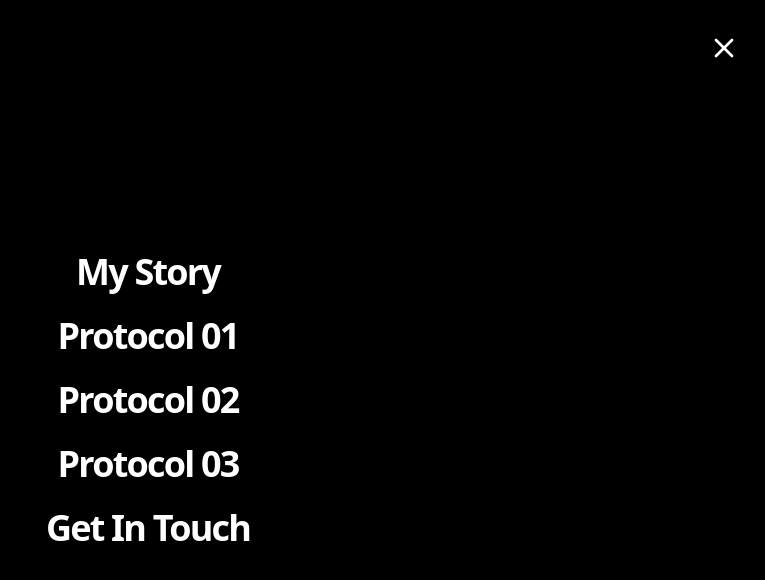
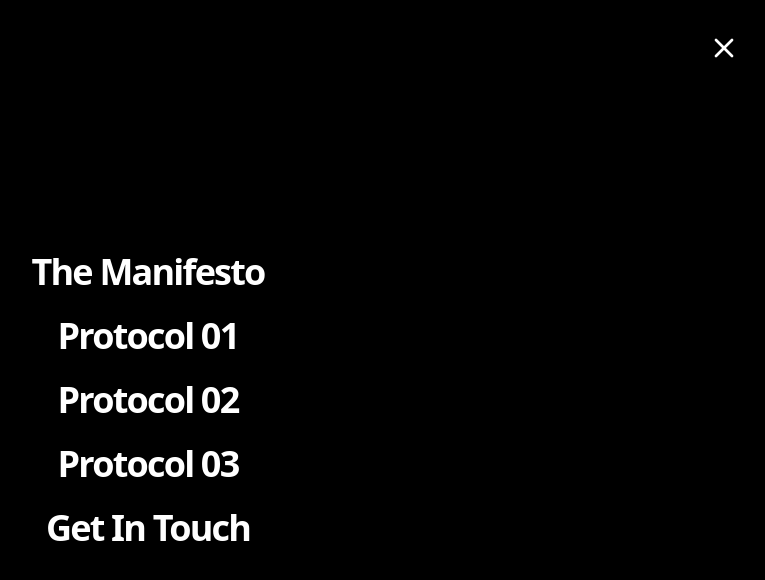
Before and after one commit to izonmi/project-1956, a plain HTML site: page index.html in a window 1280 px wide. Both pictures are taken after a click on the button 1212 px from the left and 52 px from the top of the page. Shown: the whole page, without its empty margins (492-1257 px from the left). Drawn offline with nearby package versions, Linux system fonts and the light colour scheme.

Commit message:
Add files via upload

```diff
--- a/index.html
+++ b/index.html
@@ -84,7 +84,7 @@
             <i data-lucide="x" class="w-8 h-8"></i>
         </button>
         <nav class="flex flex-col gap-6 text-center">
-            <button onclick="jumpToSlideName('about')" class="text-2xl md:text-4xl font-black text-white hover:text-gray-400 transition-colors tracking-tighter">My Story</button>
+            <button onclick="jumpToSlideName('about')" class="text-2xl md:text-4xl font-black text-white hover:text-gray-400 transition-colors tracking-tighter">The Manifesto</button>
             <button onclick="jumpToBrand('PROTOCOL 01:')" class="text-2xl md:text-4xl font-black text-white hover:text-gray-400 transition-colors tracking-tighter">Protocol 01</button>
             <button onclick="jumpToBrand('PROTOCOL 02')" class="text-2xl md:text-4xl font-black text-white hover:text-gray-400 transition-colors tracking-tighter">Protocol 02</button>
             <button onclick="jumpToBrand('PROTOCOL 03')" class="text-2xl md:text-4xl font-black text-white hover:text-gray-400 transition-colors tracking-tighter">Protocol 03</button>
```
